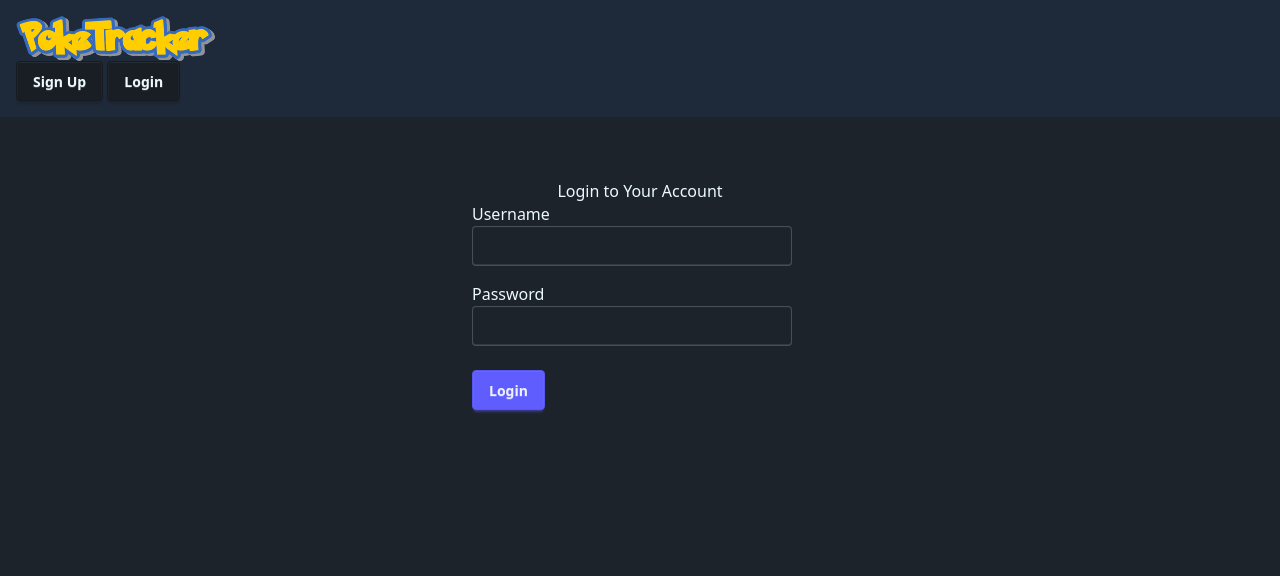
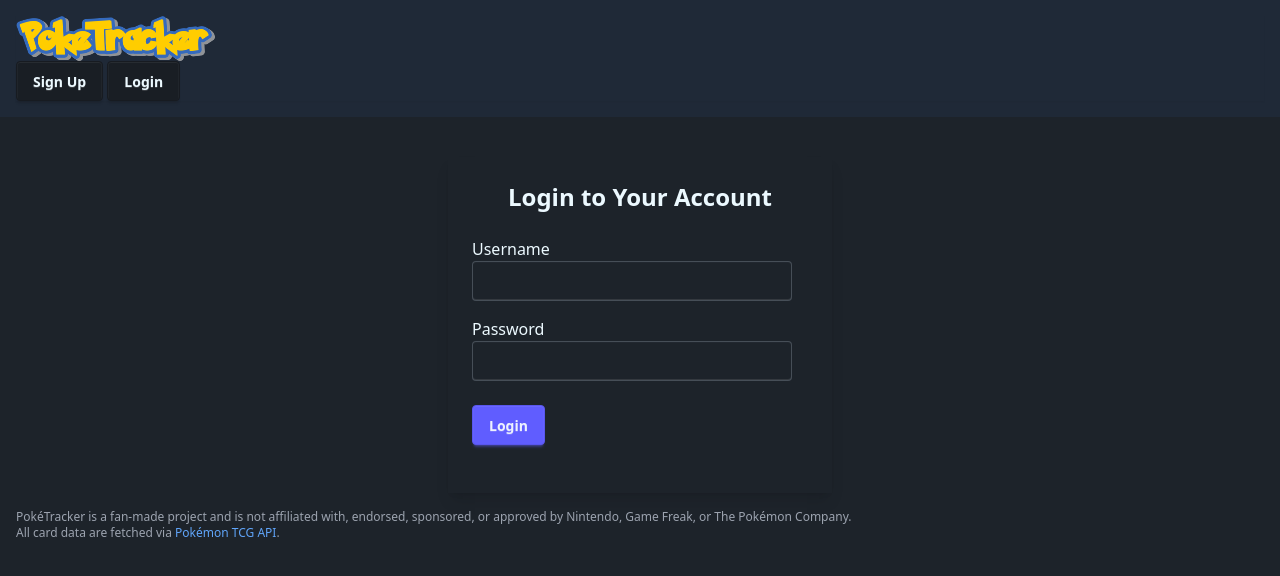
Before and after one commit to tsztin0217/poketracker, a Django app: page /accounts/login/?next=/binders/1/delete in a window 1280 px wide. Shown: the top 576 px of the page. Run offline with Django 5.2, Linux system fonts and the light colour scheme; some libraries are stand-ins or nearby versions; some web fonts are replaced.

Commit message:
Insert footer

```diff
--- a/binder/templates/base.html
+++ b/binder/templates/base.html
@@ -5,9 +5,9 @@
     <meta charset="UTF-8" />
     <meta name="viewport" content="width=device-width, initial-scale=1.0" />
     <link rel="shortcut icon" type="image/png" href="" />
-    {% comment %} <script src="https://cdn.tailwindcss.com"></script> {% endcomment %}
     <link href="https://cdn.jsdelivr.net/npm/daisyui@5" rel="stylesheet" type="text/css" />
     <script src="https://cdn.jsdelivr.net/npm/@tailwindcss/browser@4"></script>
+    <script src="https://cdn.tailwindcss.com"></script>
     <link href="https://cdn.jsdelivr.net/npm/daisyui@5/themes.css" rel="stylesheet" type="text/css" />
     <link rel="stylesheet" href="{% static 'css/output.css' %}" />
     <link rel="preconnect" href="https://fonts.googleapis.com" />
@@ -43,5 +43,12 @@
       {% block content %}
       {% endblock %}
     </main>
+    <footer class="footer text-xs sm:footer-horizontal footer-center text-gray-400 bg-base-300 text-base-content p-4">
+      <aside>
+        <p>PokéTracker is a fan-made project and is not affiliated with, endorsed, sponsored, or approved by Nintendo, Game Freak, or The Pokémon Company.</p>
+        <p>All card data are fetched via <a href="https://pokemontcg.io/" class="text-blue-400 hover:text-white">Pokémon TCG API</a>.</p>
+      </aside>
+    </footer>
   </body>
+
 </html>
```
